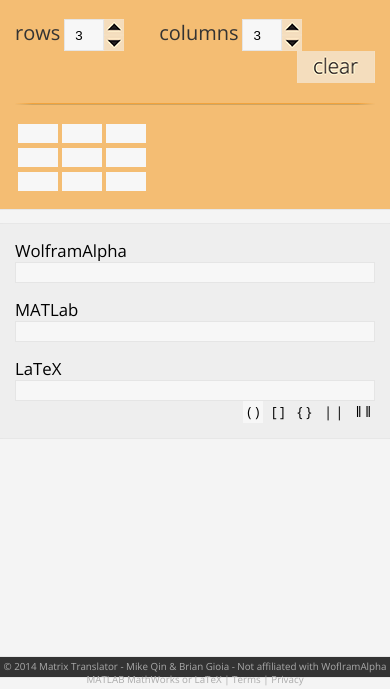
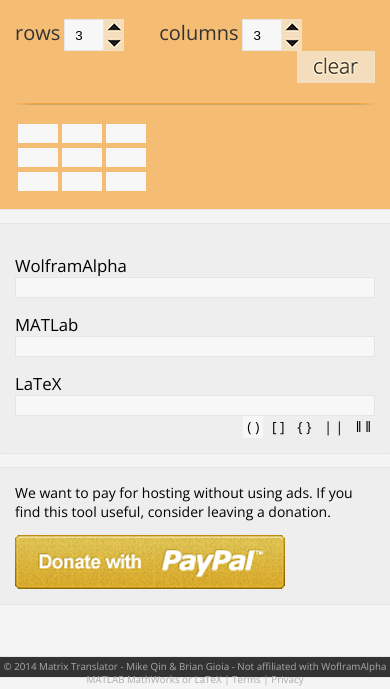
Before and after one commit to 1mike12/matrix-translator, a PHP site: page / in a window 390 px wide. Shown: the part 167-856 px from the top of the page. Run offline with PHP 8.4, Linux system fonts and the light colour scheme; style sheets or scripts are compiled from the project's sources; some libraries are stand-ins or nearby versions.

Commit message:
paypal button added
todo:
fix responsive on matrix page. widths broken again
fix footer not goign to bottom on comments.php

```diff
--- a/css/style.css
+++ b/css/style.css
@@ -260,6 +260,13 @@ header {
   #outputColumn input {
     display: block;
     width: 100%; }
+  #outputColumn #paypalButton {
+    background-image: url("../images/donateIcon1.png");
+    background-position: left;
+    width: 270px;
+    height: 54px; }
+    #outputColumn #paypalButton:hover {
+      background-position: right; }
 
 /*history column*========================*/
 .historyColumnWrapper {
--- a/index.php
+++ b/index.php
@@ -52,8 +52,7 @@
                 </div>
 
                 <div id="outputColumn" class="responsive">
-                    <div class="dropShadow selfClear">
-
+                    <div class="section selfClear">
                         <div class="outputHeaderWrapper selfClear">
                             <h3><a href="http://www.wolframalpha.com/" target="_blank">WolframAlpha</a></h3>
                             <span id="wolframWarning" class="warning"><img src="images/warning_sign.png"/></span>
@@ -92,6 +91,13 @@
                             <label for="doublePolon">‖ ‖</label>
                         </div>
                     </div>
+                    <div class="section">
+                        <p>We want to pay for hosting without using ads. If you find this tool useful, consider leaving a donation.</p>
+                        <a href="donate.php">
+                            <div id="paypalButton">
+                            </div>
+                        </a>
+                    </div>
                 </div>
             </div>
             <?php include 'footer.php' ?>
--- a/scss/style.scss
+++ b/scss/style.scss
@@ -212,6 +212,15 @@ header{
     }
     input{display:block; width: 100%;}
 
+
+    #paypalButton{
+        background-image: url("../images/donateIcon1.png");
+        background-position:left;
+        width:270px;
+        height:54px;
+        &:hover{background-position:right;}
+    }
+
 }
 
 
```
